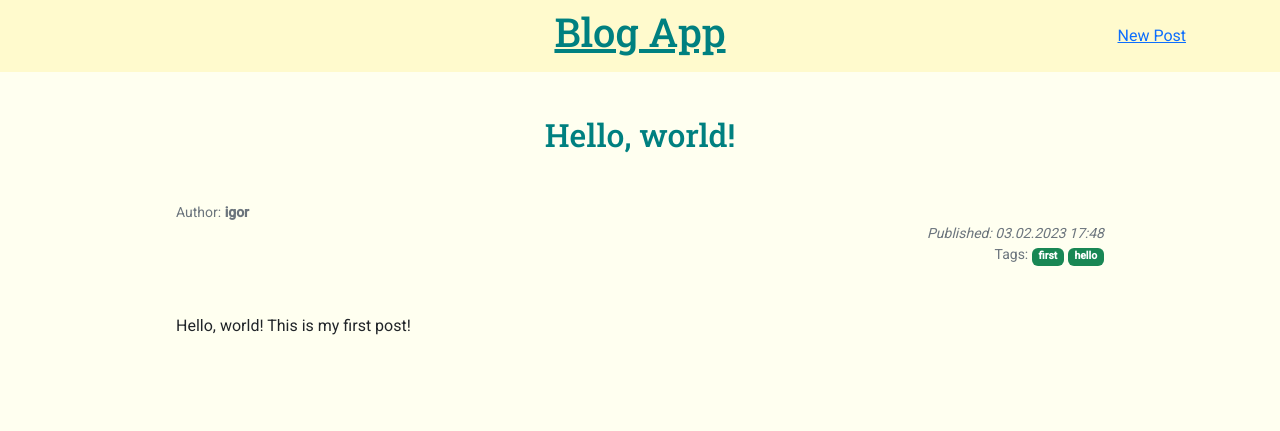
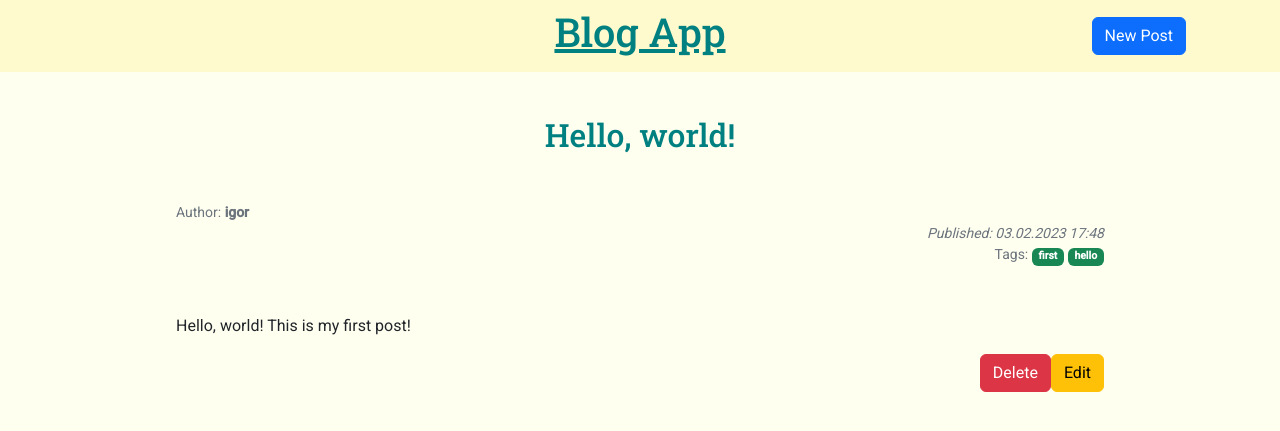
Before and after one commit to IgorKozarchuk/django-blog-CBS-project, a Django app: page /blog_app/post/1/ in a window 1280 px wide. Shown: the top 431 px of the page. Run offline with Django 4.2, Linux system fonts and the light colour scheme; data comes from the database, SQL or seed files in the repository; both versions use the stored data as it was after the commit; parts of the project's set-up code (start-up, migrations or seed data) failed here and were passed over; some libraries are stand-ins or nearby versions.

Commit message:
edit and delete post

```diff
--- a/blog/blog_app/templates/blog_app/base.html
+++ b/blog/blog_app/templates/blog_app/base.html
@@ -24,7 +24,7 @@
 						<h1><a href="{% url 'index' %}">Blog App</a></h1>
 					</div>
 					<div class="col-sm-3 text-end">
-						<a href="{% url 'new_post' %}">New Post</a>
+						<a href="{% url 'new_post' %}" class="btn btn-primary">New Post</a>
 					</div>
 				</div>
 			</nav>
--- a/blog/blog_app/templates/blog_app/post.html
+++ b/blog/blog_app/templates/blog_app/post.html
@@ -3,6 +3,7 @@
 {% block content %}
 <div class="container post-entry my-container p-3">
 	<h2 class="text-center mb-5">{{ post.title }}</h2>
+
 	<p class="text-secondary small mb-0">Author: <b>{{ post.author }}</b></p>
 	<p class="text-end text-secondary small mb-0"><i>Published: {{ post.date|date:"d.m.Y H:i" }}</i></p>
 	<p class="text-end text-secondary small">Tags:
@@ -11,5 +12,8 @@
 		{% endfor %}
 	</p>
 	<p class="mt-5">{{ post.text }}</p>
+
+	<a href="{% url 'edit_post' post.pk %}" class="btn btn-warning float-end">Edit</a>
+	<a href="{% url 'delete_post' post.pk %}" class="btn btn-danger float-end">Delete</a>
 </div>
 {% endblock content %}
--- a/blog/blog_app/urls.py
+++ b/blog/blog_app/urls.py
@@ -8,4 +8,6 @@ urlpatterns = [
 	path("post/<int:pk>/", views.BlogDetailView.as_view(), name="post_detail"),
 	path('tag/<slug:slug>/', views.tagged, name="tagged"),
 	path("post/new/", views.BlogCreateView.as_view(), name="new_post"),
+	path("post/<int:pk>/edit/", views.BlogUpdateView.as_view(), name="edit_post"),
+	path("post/<int:pk>/delete/", views.BlogDeleteView.as_view(), name="delete_post"),
 ]
--- a/blog/blog_app/views.py
+++ b/blog/blog_app/views.py
@@ -1,8 +1,9 @@
 from django.shortcuts import render, get_object_or_404
-from django.views.generic import ListView, DetailView, CreateView
+from django.views.generic import ListView, DetailView
+from django.views.generic.edit import CreateView, UpdateView, DeleteView
 from django.template.defaultfilters import slugify
+from django.urls import reverse_lazy
 from taggit.models import Tag
-
 
 from .models import Post
 
@@ -28,7 +29,6 @@ def tagged(request, slug):
 
 	return render(request, "blog_app/index.html", context)
 
-# For a new post in a form: newpost.slug = slugify(newpost.title)
 
 class BlogCreateView(CreateView):
 	model = Post
@@ -39,3 +39,15 @@ class BlogCreateView(CreateView):
 		print(form.instance.title)
 		form.instance.slug = slugify(form.instance.title)
 		return super().form_valid(form)
+
+
+class BlogUpdateView(UpdateView):
+	model = Post
+	template_name = "blog_app/edit_post.html"
+	fields = ["title", "text", "tags"]
+
+
+class BlogDeleteView(DeleteView):
+	model = Post
+	template_name = "blog_app/delete_post.html"
+	success_url = reverse_lazy("index")
```
Also changed, not shown: blog/blog_app/templates/blog_app/delete_post.html (added, +12 -0 lines), blog/blog_app/templates/blog_app/edit_post.html (added, +12 -0 lines), blog/db.sqlite3.
